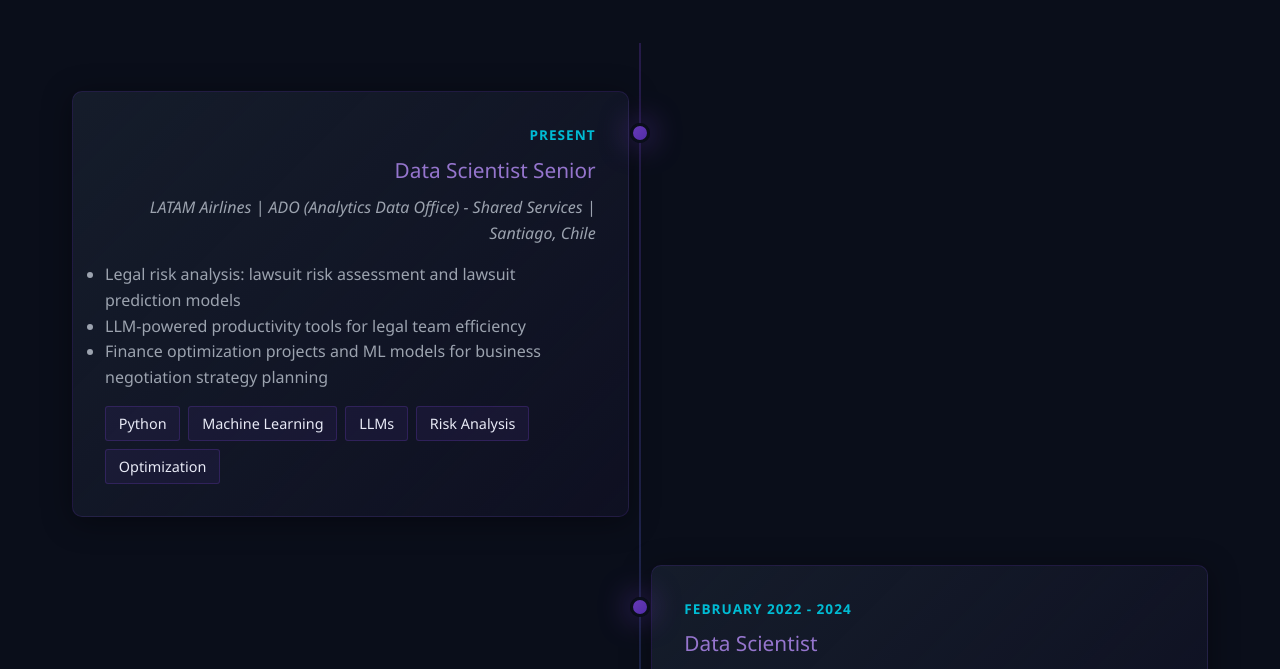
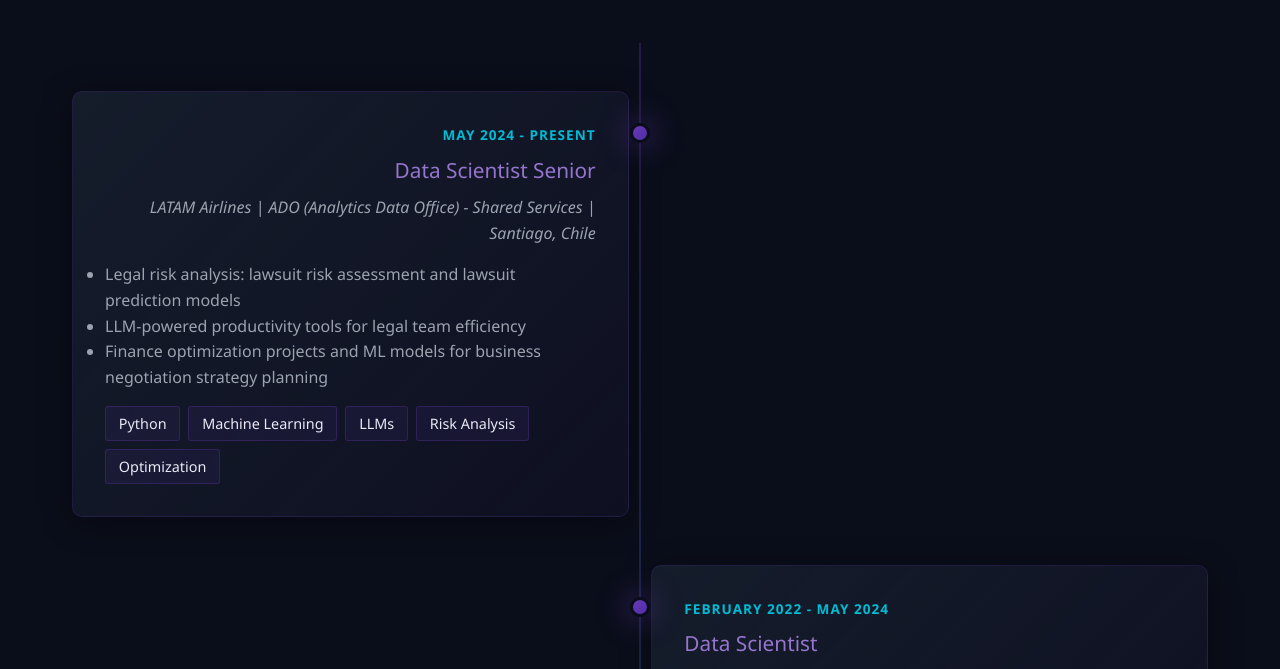
Before and after one commit to lerkoah/lerkoah.github.io, a plain HTML site: page index.html in a window 1280 px wide. Shown: the part 1620-2289 px from the top of the page. Drawn offline with Linux system fonts and the light colour scheme.

Commit message:
add dates

```diff
--- a/index.html
+++ b/index.html
@@ -100,7 +100,7 @@
             <div class="timeline-item">
                 <div class="timeline-dot"></div>
                 <div class="timeline-content">
-                    <div class="timeline-date">Present</div>
+                    <div class="timeline-date">May 2024 - Present</div>
                     <div class="timeline-title">Data Scientist Senior</div>
                     <div class="timeline-company">LATAM Airlines | ADO (Analytics Data Office) - Shared Services | Santiago, Chile</div>
                     <ul style="text-align: left; color: var(--text-secondary);">
@@ -121,7 +121,7 @@
             <div class="timeline-item">
                 <div class="timeline-dot"></div>
                 <div class="timeline-content">
-                    <div class="timeline-date">February 2022 - 2024</div>
+                    <div class="timeline-date">February 2022 - May 2024</div>
                     <div class="timeline-title">Data Scientist</div>
                     <div class="timeline-company">Liberty Latin America | Panamá, Panamá</div>
                     <ul style="text-align: left; color: var(--text-secondary);">
```
